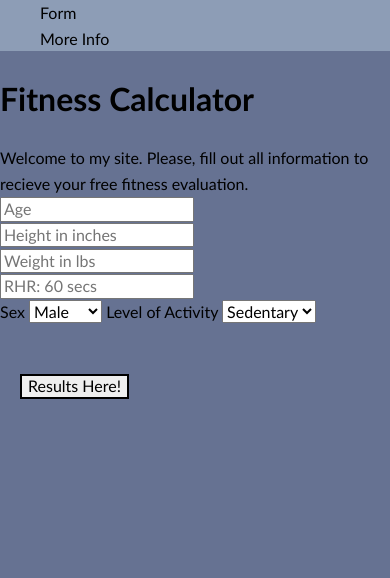
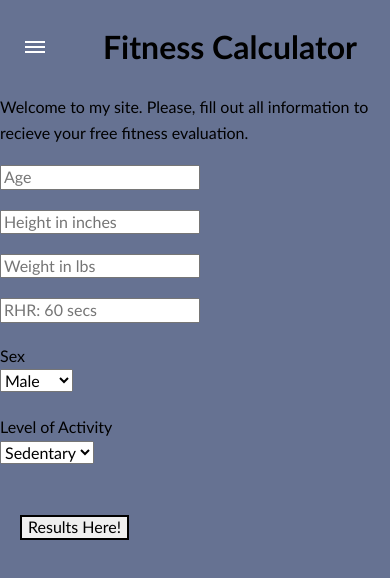
Before and after one commit to mdlove02/ExerciseJS, a plain HTML site: page index.html in a window 390 px wide. Drawn offline with Linux system fonts and the light colour scheme.

Commit message:
updated js and hamburger

```diff
--- a/index.html
+++ b/index.html
@@ -13,21 +13,24 @@
 
         <div class="sticky"> <!--Keep footer at bottom-->
             <header class="menu">
+                <input class="button" type="checkbox" id="toggle"/> <!--allows clicking-->
+                <label class="work" for="toggle"><span class="bars"></span></label> <!--turns into menu-->
                 <ul class="navbar">
-                    <li><a href="signup.html" target="_self">Form</a></li>
-                    <li><a href="#footer" target="_self">More Info</a></li>
+                    <li><a href="signup.html" target="_self">Fitness Form</a></li>
+                    <li><a href="signup.html" target="_self">More Info</a></li>
                 </ul>
             </header>
+
 
             <!--Main Section-->
             <main class="main">
                 <h1>Fitness Calculator</h1>
                 <p>Welcome to my site. Please, fill out all information to recieve your free fitness evaluation.</p>
                 <div class="info">
-                    <input id= age type="text" placeholder="Age">
-                    <input id= height type="text" placeholder="Height in inches">
-                    <input id= weight type="text" placeholder="Weight in lbs">
-                    <input id= hr type="text" placeholder="RHR: 60 secs">
+                    <input id= age type="number" placeholder="Age">
+                    <input id= height type="number" placeholder="Height in inches">
+                    <input id= weight type="number" placeholder="Weight in lbs">
+                    <input id= hr type="number" placeholder="RHR: 60 secs">
                 </div>
                 <div class="info_2">
                     <label id= sex>Sex</label>
@@ -52,5 +55,6 @@
         <footer class="main-footer">
 
         </footer>
+        <script src="./scripts/equations.js"></script>
     </body>
 </html>
--- /dev/null
+++ b/scripts/equations.js
@@ -0,0 +1,26 @@
+/*Calculation*/
+
+function changeWeight() {
+    let inputAge = document.getElementById("age");
+    let inputHt = document.getElementById("height");
+    let inputWt = document.getElementById("weight");
+    let inputHr = document.getElementById("hr");
+
+
+     //BMI
+    if(inputTypeWT.value == "lbs" && inputTypeHt.value == "in") {
+      result.value = (inputWt.value)/[inputHt.value * inputHt.value]*703;
+    }
+
+    //RMR Male
+    if(inputTypeWT.value == ("lbs")/2.2 && inputTypeHt.value == ("in")*2.54) {
+      result.value = ((inputWT.value)*10)+((inputHt.value)*6.25)-((inputAge.value)*5)+5;
+    }
+
+    //RMR Female
+    if(inputTypeWT.value == ("lbs")/2.2 && inputTypeHt.value == ("in")*2.54) {
+      result.value = ((inputWT.value)*10)+((inputHt.value)*6.25)-((inputAge.value)*5)-161;
+    }
+
+
+  }
--- a/styles/index.css
+++ b/styles/index.css
@@ -82,10 +82,7 @@ h4 {
 	border-bottom: 2px solid black;
 }
 
-#sex:hover, #activity:hover {
-	background-color: #928666;
-	color: white
-}
+
 
 
 /* =================================
@@ -93,6 +90,71 @@ h4 {
 ==================================== */
 
 @media only screen and (max-width: 767px) {
+	.info {
+		display: flex;
+		justify-content: center;
+		flex-direction: column;
+		width: 250px;
+
+	}
+
+	#age, #height, #weight, #hr, #sex, #activity {
+		display: flex;
+		margin: 20px 50px 0px 0px
+
+
+	}h1, p {
+		display: flex;
+		justify-content: center;
+
+	}
+
+	.navbar {
+		display: none;
+		width: 100%;
+		transition:max-height .35s ease-out;
+	}
+
+	.work {
+		padding: 25px;
+		position: relative;
+		cursor: pointer;
+		float: left;
+
+	}
+
+	.work .bars {
+		display: block;
+		background: white;
+		height: 2px;
+		width: 20px;
+		position: relative;
+		transition:all .25s ease-out;
+	}
+
+	.work .bars:before, .bars:after {
+		display: block;
+		content: "";
+		background: white;
+		height: 100%;
+		width: 100%;
+		position: absolute;
+		transition:all .50s ease-out;
+	}
+
+	.bars:before {
+		top: -5px;
+	}
+
+	.bars:after {
+		top: 5px;
+	}
+
+	.button:checked ~ .navbar {
+		display: block;
+
+	}
+
 
 
 }
```
Also changed, not shown: scripts/index.js (+1 -16 lines), signup.html (+14 -4 lines).
